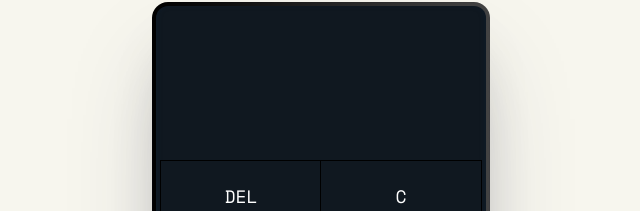
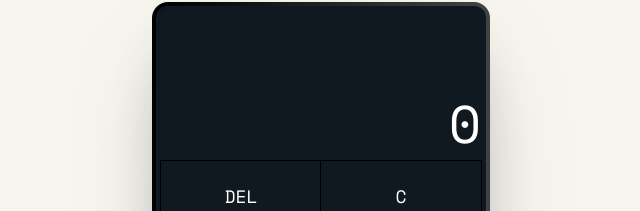
Before and after one commit to chloeharris1/calculator, a React (Create React App) app: page / in a window 1280 px wide. Shown: the part 146-357 px from the top of the page, without its empty margins (319-959 px from the left). Built offline with nearby package versions, Linux system fonts and the light colour scheme.

Commit message:
User story #7 failed when tested again. Modified code #7 is passing again.

```diff
--- a/src/components/Calculator.js
+++ b/src/components/Calculator.js
@@ -142,7 +142,7 @@ class Calculator extends React.Component {
                 <Display
                 value={this.state.value}
                 expression={this.state.expression}
-                result={this.state.result}
+                result={this.state.result || '0'}
                 error={this.state.error}
                 />
                 <Buttons
--- a/src/components/Display.js
+++ b/src/components/Display.js
@@ -11,7 +11,7 @@ class Display extends React.Component {
                 <Expression
                 expression={this.props.expression}/>
                 <Output
-                value={this.props.value || '0'}
+                value={this.props.value}
                 result={this.props.result}
                 error={this.props.error}/>
             </div>
```
